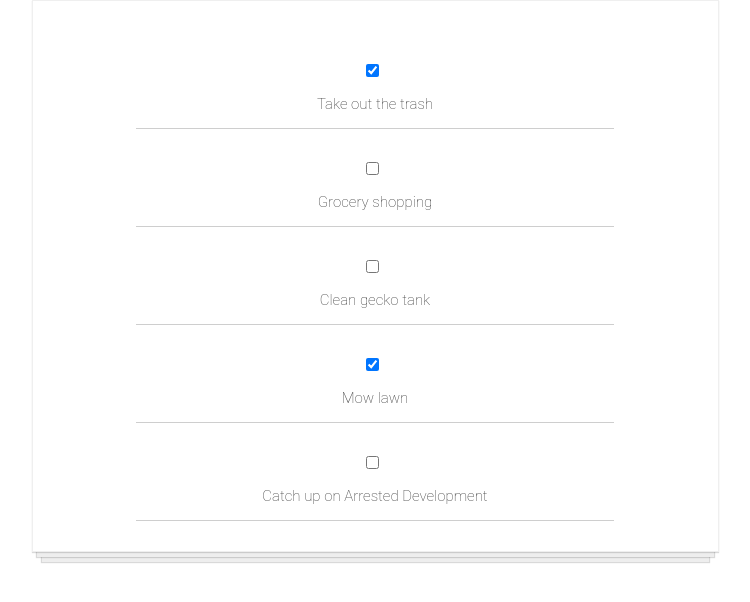
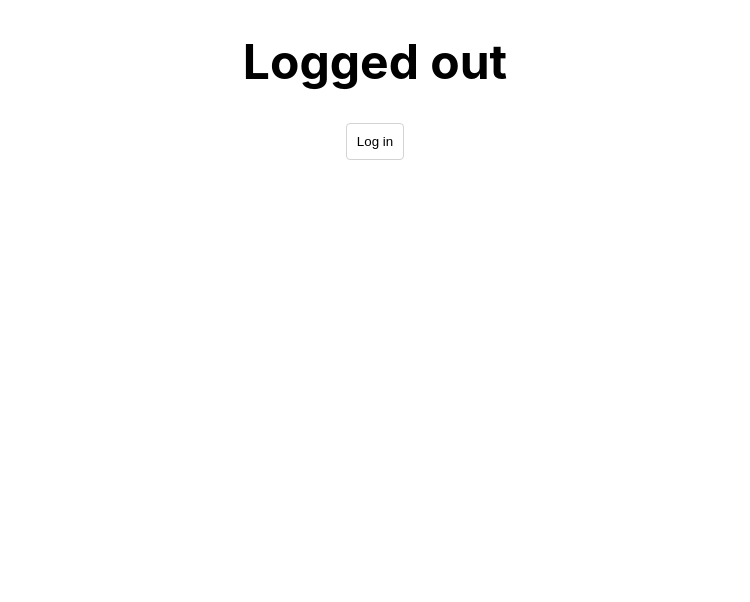
Before and after one commit to jacknehme/scrimba-learn-react, a React (Create React App) app: page / in a window 1280 px wide. Shown: the top 602 px of the page, without its empty margins (265-1015 px from the left). Built offline with nearby package versions, Linux system fonts and the light colour scheme.

Commit message:
Stopped at lesson 39 React Todo App: Phase 7

```diff
--- a/public/index.html
+++ b/public/index.html
@@ -23,7 +23,7 @@
   </head>
   <body>
     <noscript>You need to enable JavaScript to run this app.</noscript>
-    <!-- <div>Stopped at Part 34. https://scrimba.com/g/glearnreact</div> -->
+    <!-- <div>Stopped at Part 39. https://scrimba.com/g/glearnreact</div> -->
     <div id="root"></div>
     <!--
       This HTML file is a template.
--- a/src/App.js
+++ b/src/App.js
@@ -2,46 +2,114 @@
 import './App.css';
 
 
-import React from 'react';
+import React, { Component } from 'react';
 import TodoItem from './components/TodoItem';
 import todosData from './todosData';
 
-class App extends React.Component {
+/*
+Challenge:
+
+Given a stateless functional component:
+1. Follow the steps necessary to add state to it,
+2. Have state keep track of whether the user is logged in or not
+3. Add a button that logs the user in/out
+    a. extra challenge - make the button display "log in" if they're not logged in and "log out" if they are
+4. Display text that says "Logged in" if the user is logged in, or "Logged out" if they're not.
+*/
+class App extends Component {
   constructor() {
     super();
     this.state = {
-      todos: todosData
-    };
-    this.handleChange = this.handleChange.bind(this);
+      isLoggedIn: false
+    }
+    // this.handleClick = this.handleClick.bind(this); <- if using 'function' type method
   }
 
-  handleChange(id) {
-    this.setState( prevState => {
-
-      const updatedArray = prevState.todos.map( x => {
-        if( x.id === id){
-          x.completed = !x.completed;
-        }
-        return x;
-      });
-
+  handleClick = () => {
+    this.setState(prevState => {
       return {
-        todos: updatedArray
+        isLoggedIn: !prevState.isLoggedIn
       }
-
     })
   }
 
   render() {
-    const todoItems = this.state.todos.map(item => <TodoItem key={item.id} handleChange={this.handleChange} item={item} />)
     return (
-      <div className="todo-list">
-        {todoItems}
+      <div>
+        <h1>{this.state.isLoggedIn ?  "Logged in" : "Logged out" }</h1>
+        <button onClick={this.handleClick}>{this.state.isLoggedIn ? 'Log out' : 'Log in'}</button>
       </div>
     )
   }
 
 }
+
+
+// import Conditional from './components/Conditional';
+
+// class App extends Component {
+//   constructor() {
+//     super();
+//     this.state = {
+//       isLoading: true
+//     }
+//   }
+
+//   componentDidMount() {
+//     setTimeout(() => {
+//       this.setState({
+//         isLoading: false
+//       })
+//     }, 1500)
+//   }
+
+//   render() {
+//     return (
+//           <div>
+//                 {this.state.isLoading ?
+//                 <h1>Loading...</h1> :
+//                 <Conditional />}
+//             </div>
+//     )
+//   }
+// }
+
+// class App extends React.Component {
+//   constructor() {
+//     super();
+//     this.state = {
+//       todos: todosData
+//     };
+//     this.handleChange = this.handleChange.bind(this);
+//   }
+
+//   handleChange(id) {
+//     this.setState( prevState => {
+
+//       const updatedArray = prevState.todos.map( x => {
+//         if( x.id === id){
+//           x.completed = !x.completed;
+//         }
+//         return x;
+//       });
+
+//       return {
+//         todos: updatedArray
+//       }
+
+//     })
+//   }
+
+//   render() {
+//     const todoItems = this.state.todos.map(item => <TodoItem key={item.id} handleChange={this.handleChange} item={item} />)
+//     return (
+//       <div className="todo-list">
+//         {todoItems}
+//       </div>
+//     )
+//   }
+
+// }
 
 // class App extends React.Component {
 //   constructor() {
--- /dev/null
+++ b/src/components/Conditional.js
@@ -0,0 +1,8 @@
+import React from 'react';
+
+function Conditional() {
+    return <h1>Some cool stuff about conditional rendering</h1>
+
+}
+
+export default Conditional;
```
